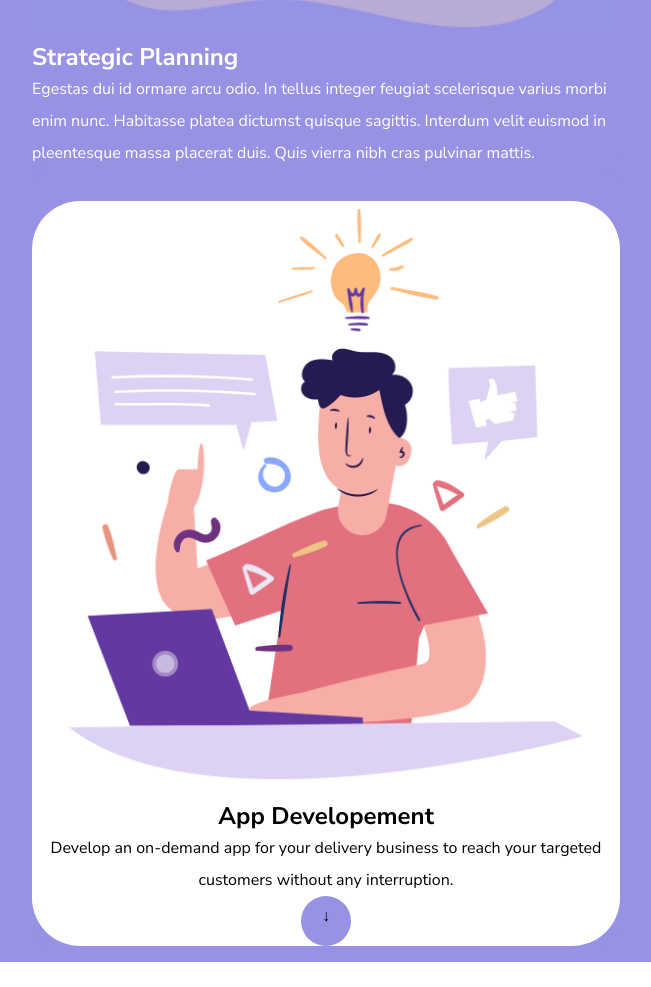
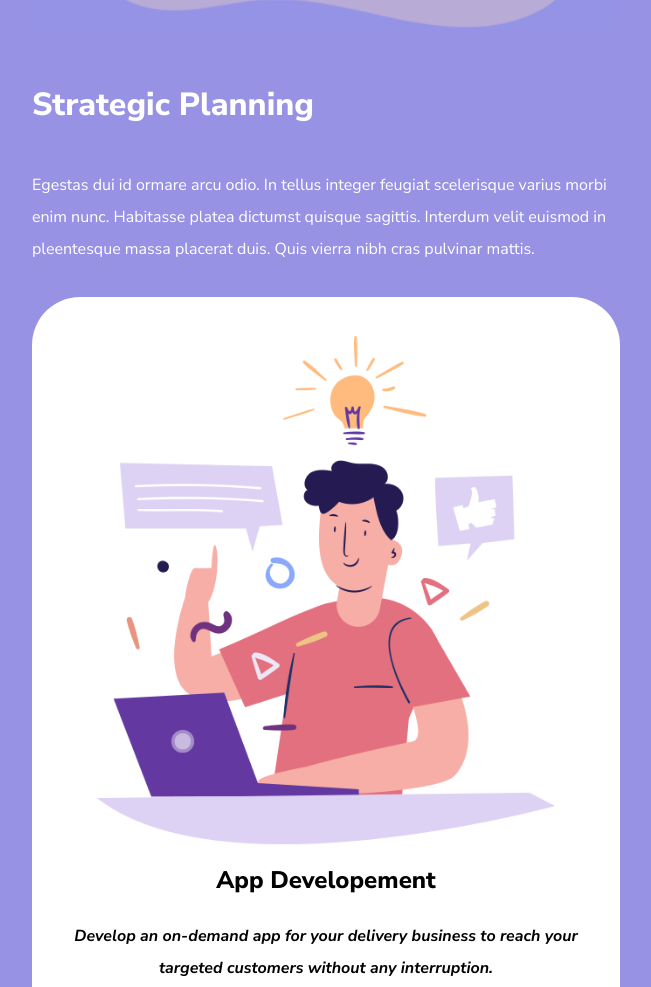
Before and after one commit to ely896/htmlcss-responsive-layout, a plain HTML site: page index.html in a window 1280 px wide. Shown: the part 2518-3505 px from the top of the page, without its empty margins (20-671 px from the left). Drawn offline with Linux system fonts and the light colour scheme; a web font is replaced by a local one.

Commit message:
Fix Section Planning

```diff
--- a/CSS/style.css
+++ b/CSS/style.css
@@ -224,8 +224,25 @@ header {
     color: black;
     border-radius: 3rem;
     text-align: center;
+    padding: 2rem;
 }
 
+.develop h2 {
+    font-weight: 900;
+    margin-bottom: 1.5rem;
+}
+.develop p {
+    font-style: oblique;
+    font-weight: 900;
+    margin-bottom: 2rem;
+}
+
+.strategic-content h2 {
+    font-size: 2rem;
+    font-weight: 900;
+    margin-top: 3rem;
+    margin-bottom: 3rem;
+}
 /* #endregion Plannning
 
 /* Region Testimonials */
--- a/index.html
+++ b/index.html
@@ -98,7 +98,7 @@
                 </div>
             </section>
 
-        <!--Finish Section Application-->
+        <!--Finish Section Feautures-->
         <!--Start Section Planning-->
         <section class="debug planning">
             <div class="debug container">
@@ -108,9 +108,12 @@
                             <img src="./img/planning1.png" alt="">
 
                         </div>
-                        <h2>Strategic Planning</h2>
+                        <div class="strategic-content">
+                            <h2>Strategic Planning</h2>
+                            <p>Egestas dui id ormare arcu odio. In tellus integer feugiat scelerisque varius morbi enim nunc. Habitasse platea dictumst quisque sagittis. Interdum velit euismod in pleentesque massa placerat duis. Quis vierra nibh cras pulvinar mattis.</p>
 
-                        <p>Egestas dui id ormare arcu odio. In tellus integer feugiat scelerisque varius morbi enim nunc. Habitasse platea dictumst quisque sagittis. Interdum velit euismod in pleentesque massa placerat duis. Quis vierra nibh cras pulvinar mattis.</p>
+                        </div>
+
 
                     </div>
                     <div class="debug col-12 col-md-12 col-lg-6">
```
